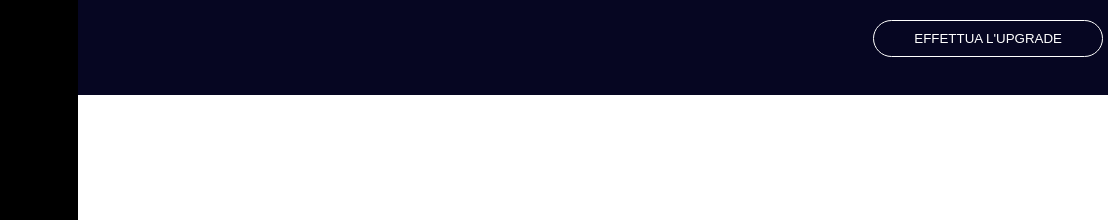
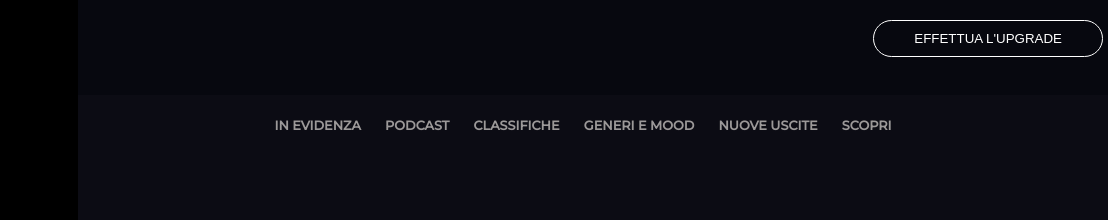
Before and after one commit to GerryFox22/html-css-spotifyweb, a plain HTML site: page index.html in a window 1280 px wide. Shown: the top 220 px of the page, 172-1280 px from the left. Drawn offline with Linux system fonts and the light colour scheme.

Commit message:
formattazione main music container e termine header music

```diff
--- a/css/style.css
+++ b/css/style.css
@@ -15,7 +15,7 @@ body {
 #upgrade-button button {
     border: 1px solid white;
     border-radius: 20px;
-    background-color: #060622;
+    background-color: #07080f;
     color: white;
     padding: 10px 40px;
     cursor: pointer;
@@ -38,7 +38,7 @@ body {
     height: 95px;
     width: 100%;
     position: relative;
-    background-color: #060622;
+    background-color: #07080f;
 
 }
 .lightgray-icon {
@@ -57,7 +57,7 @@ body {
 
 /* Main */
 
-/* Navigator */
+/* Main Navigator */
 
 .main-container {
     display: flex;
@@ -69,7 +69,7 @@ body {
     justify-content: space-between;
     padding: 0 20px;
     color: #9c9999;
-    width: 250px;
+    min-width: 250px;
     height: 100%;
     flex-direction: column;
     background-color: black;
@@ -165,3 +165,22 @@ body {
 #button-playlist {
     padding-bottom: 10px;
 }
+
+/* Main music container */
+
+.music-container {
+    background-color: #080810fa;
+    width: 100%;
+    height: calc(100vh - 95px);
+    overflow-y: scroll;
+}
+
+.header-music-container {
+    text-align: center;
+    padding: 20px;
+}
+
+.header-music-container li {
+    display: inline-block;
+    padding-right: 20px;
+}
--- a/index.html
+++ b/index.html
@@ -20,14 +20,15 @@
 <body>
     <div class="container">
 
-
+        <!-- Header -->
         <header id="header">
+            <!-- Header container -->
             <div class="header-container">
-
+                <!-- Spotify logo -->
                 <div id="spotify-logo">
                     <img src="img/logo.svg" alt="">
                 </div>
-
+                <!-- Header Button -->
                 <div class="head-page">
                     <div id="upgrade-button">
                         <button>EFFETTUA L'UPGRADE</button>
@@ -38,14 +39,15 @@
             </div>
         </header>
 
-
+        <!-- Main -->
         <main id="main">
+            <!--Main Container  -->
             <div class="main-container">
-
+                <!-- Navigator Container -->
                 <div class="navigator">
-
+                    <!-- Flex space between container -->
                     <div class="column-spacebetween">
-
+                        <!-- Comands -->
                         <div class="page-comands">
                             <ul>
                                 <li><img src="img/home.svg" alt=""> <a class="text-decoration-none" href="">Home</a></li>
@@ -54,7 +56,7 @@
                             </ul>
 
                         </div>
-
+                        <!-- Playlist -->
                         <div class="playlist-container">
 
                             <h4>PLAYLIST</h4>
@@ -76,6 +78,7 @@
                         </div>
 
                     </div>
+                    <!-- Footer Navigator -->
                     <div class="playlist-footer">
 
                         <div class="footer-installation">
@@ -98,6 +101,20 @@
 
                 <div class="music-container">
 
+                    <div class="header-music-container">
+
+                        <ul>
+                            <li><a class="text-decoration-none" href="">IN EVIDENZA</a></li>
+                            <li><a class="text-decoration-none" href="">PODCAST</a></li>
+                            <li><a class="text-decoration-none" href="">CLASSIFICHE</a></li>
+                            <li><a class="text-decoration-none" href="">GENERI E MOOD</a></li>
+                            <li><a class="text-decoration-none" href="">NUOVE USCITE</a></li>
+                            <li><a class="text-decoration-none" href="">SCOPRI</a></li>
+                        </ul>
+
+                    </div>
+
+
                 </div>
 
             </div>
```
